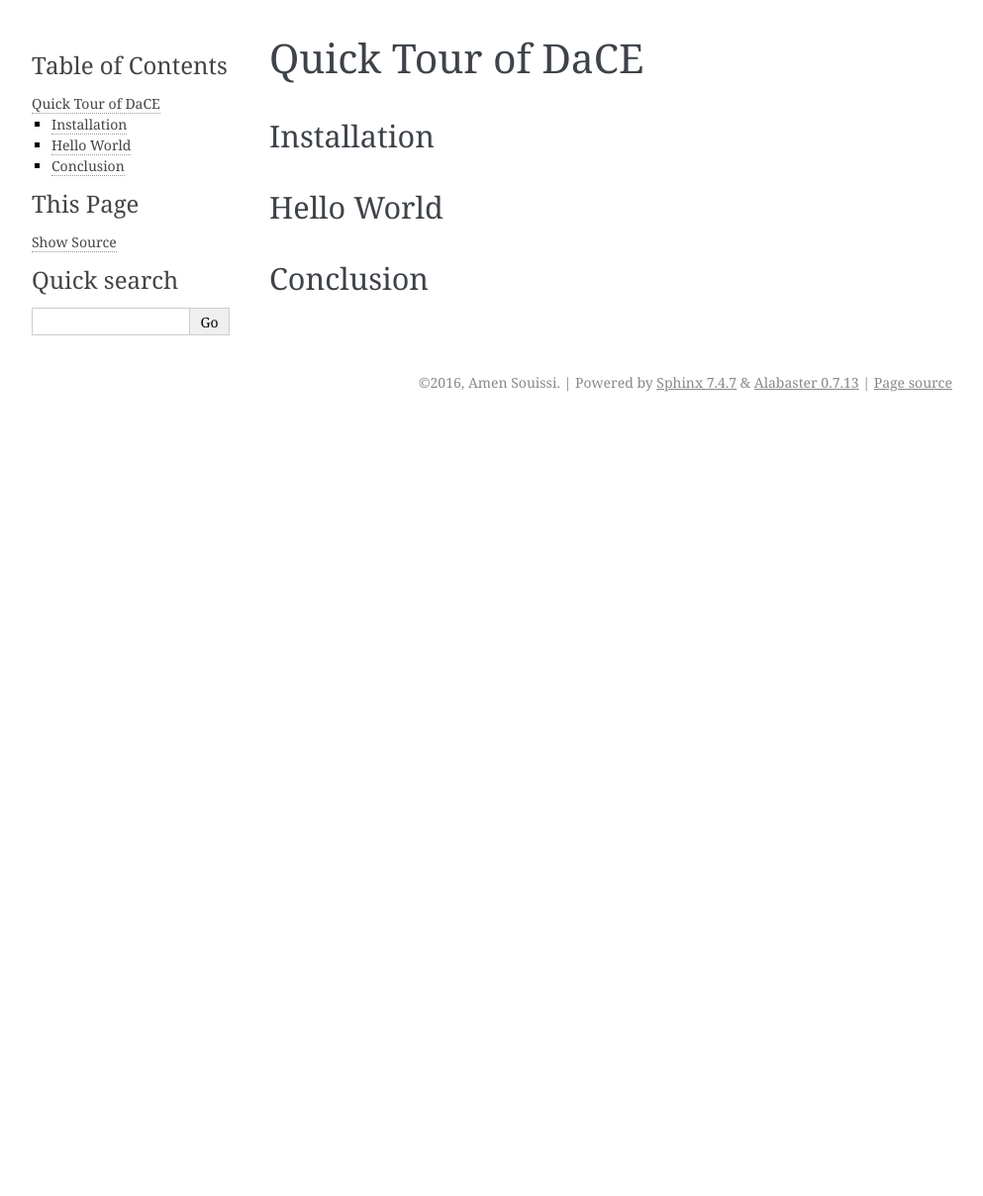
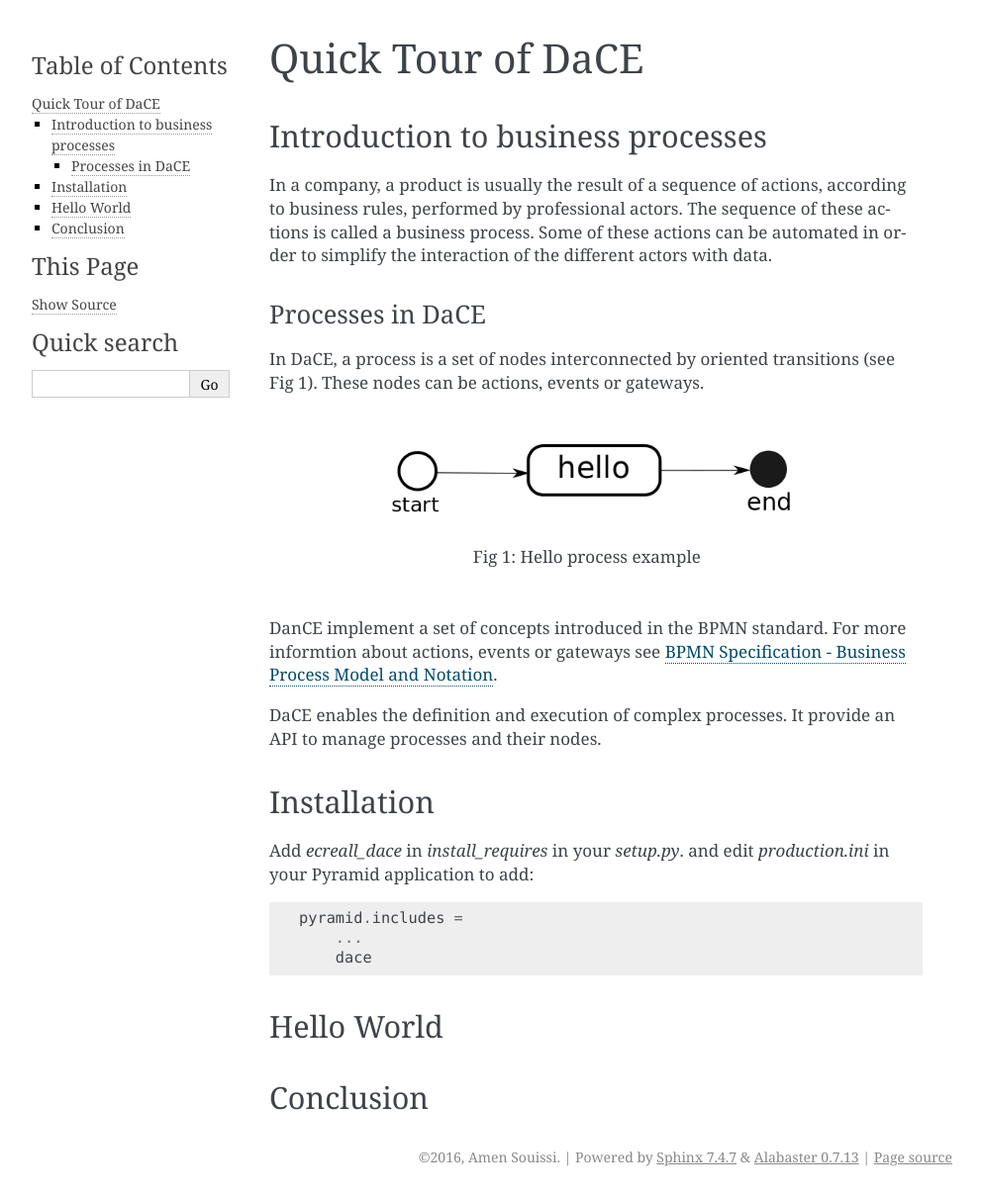
Before and after one commit to ecreall/dace, a Sphinx documentation site: the page built from docs/quick_tour.rst, in a window 1280 px wide. Shown: the whole page at 99% size, without its empty margins (148-1141 px from the left). Built offline with Sphinx 7.4.7, drawn with Linux system fonts in a browser that asks for light colours; before the commit the page ends 900 px from its top, so only the background shows below that.

Commit message:
add docs

```diff
--- a/docs/index.rst
+++ b/docs/index.rst
@@ -11,7 +11,7 @@
 
 It is licensed under a `AGPLv3+ license <http://fsf.org/>`_.
 
-Here is one of the simplest Dace process you can make:
+Here is one of the simplest DaCE process you can make:
 
 .. literalinclude:: narr/helloworld.py
 
--- a/docs/quick_tour.rst
+++ b/docs/quick_tour.rst
@@ -5,8 +5,35 @@
 Quick Tour of DaCE
 ==================
 
+Introduction to business processes
+==================================
+In a company, a product is usually the result of a sequence of actions, according to business rules, performed by professional actors. The sequence of these actions is called a business process. Some of these actions can be automated in order to simplify the interaction of the different actors with data.
+
+Processes in DaCE
+---------------
+In DaCE, a process is a set of nodes interconnected by oriented transitions (see Fig 1). These nodes can be actions, events or gateways.
+
+.. figure:: images/hello-process.png
+    :align: center
+    :height: 100px
+    :alt: hello process
+
+    Fig 1: Hello process example
+
+
+DanCE implement a set of concepts introduced in the BPMN standard. For more informtion about actions, events or gateways see `BPMN Specification - Business Process Model and Notation <http://www.bpmn.org/>`_.
+
+DaCE enables the definition and execution of complex processes. It provide an API to manage processes and their nodes.
+
 Installation
 ============
+
+Add `ecreall_dace` in `install_requires` in your `setup.py`.
+and edit `production.ini` in your Pyramid application to add::
+
+    pyramid.includes =
+        ...
+        dace
 
 Hello World
 ===========
```
Also changed, not shown: docs/images/hello-process.png (added).
